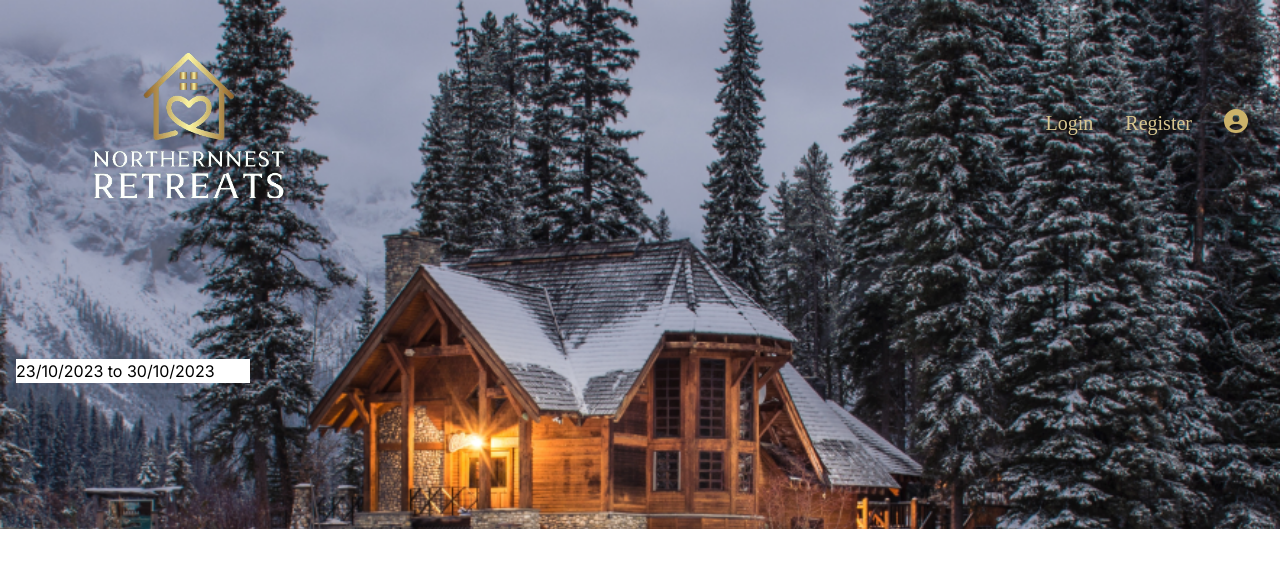
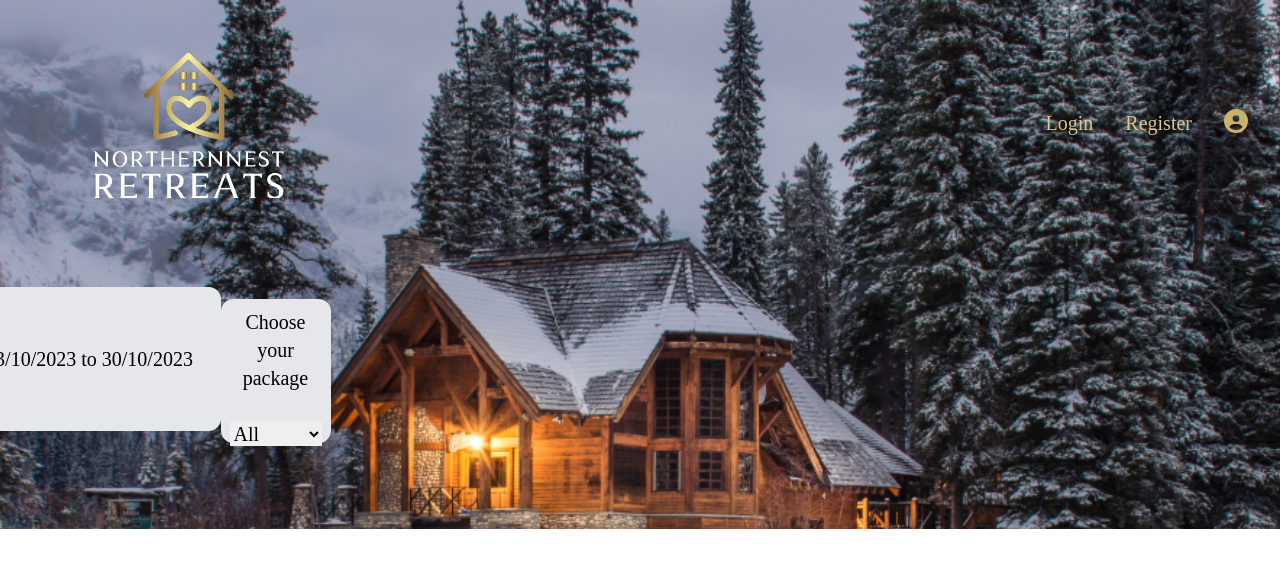
Before and after one commit to ulrikaha/Front-end-project-v1, a Next.js app: page / in a window 1280 px wide. Shown: the top 568 px of the page. Built offline with nearby package versions, Linux system fonts and the light colour scheme.

Commit message:
added packageSelector context and types

```diff
--- a/components/DateRangeComp.tsx
+++ b/components/DateRangeComp.tsx
@@ -3,7 +3,6 @@
 
 import { useEffect, useRef, useState } from 'react'
 import { DateRange } from 'react-date-range'
-
 import format from 'date-fns/format'
 import { addDays } from 'date-fns'
 
@@ -49,16 +48,18 @@ const hideOnClickOutside = (e: MouseEvent) => {
 
   return (
     <div className="calendarWrap">
-
-      <input
+ <div className="relative">
+        <input
         value={`${format(range[0].startDate, "dd/MM/yyyy")} to ${format(range[0].endDate, "dd/MM/yyyy")}`}
         readOnly
-                className="inputBox"
+                className="inputBox border rounded-xl p-2 h-36 w-100 font-custom text-xl text-center bg-gray-200"
                 onClick={ () => setOpen(open => !open) }
               />
 
-              <div ref={refOne}>
+
+
                 {open &&
+                  <div ref={refOne} className="absolute bg-gray-100 border rounded p-2 z-10">
                   <DateRange
                     onChange={item => {
                       if (item.selection.startDate && item.selection.endDate) {
@@ -76,9 +77,10 @@ const hideOnClickOutside = (e: MouseEvent) => {
                     direction="horizontal"
                     className="calendarElement"
                   />
-                }
+
               </div>
-
+            })
+            </div>
             </div>
           )
         }
--- a/components/NavbarSearch.tsx
+++ b/components/NavbarSearch.tsx
@@ -5,6 +5,7 @@ import Image from 'next/image';
 import { FontAwesomeIcon } from '@fortawesome/react-fontawesome';
 import { faUserCircle } from '@fortawesome/free-solid-svg-icons';
 import DateRangeComp from './DateRangeComp';
+import PackageSelector from './PackageSelector';
 
 
 const NavbarSearch = () => {
@@ -48,7 +49,10 @@ const NavbarSearch = () => {
 
                 </div>
 
-           <DateRangeComp /> {/* Datepicker*/}
+                <div className="w-full lg:w-64 flex items-center justify-center">
+          <DateRangeComp />
+          <PackageSelector />
+        </div>
 
         </nav>
     );
--- /dev/null
+++ b/components/PackageSelector.tsx
@@ -0,0 +1,33 @@
+'use client';
+
+
+import React, { useContext } from 'react';
+import { usePackage } from '../context/PackageContext';
+
+
+
+
+function PackageSelector() {
+const { selectedPackage, setSelectedPackage } = usePackage();
+
+const handlePackageChange = (selectedPackage: string) => {
+    setSelectedPackage(selectedPackage as unknown as Package);
+};
+
+  return (
+    <div className="inputBox border rounded-xl p-2 h-36 w-100 font-custom text-xl text-center bg-gray-200">
+    <label>Choose your package</label>
+    <br></br>
+    <br></br>
+    <select>
+        <option value="all">All</option>
+        <option value="deluxe">Deluxe</option>
+        <option value="standard">Standard</option>
+        <option value="basic">Budget</option>
+    </select>
+</div>
+
+  );
+}
+
+export default PackageSelector;
--- /dev/null
+++ b/context/PackageContext.tsx
@@ -0,0 +1,41 @@
+'use client';
+
+import React, { createContext, useContext, useState, Dispatch, SetStateAction } from 'react';
+
+// Define the properties of a package here
+interface Package {
+    category: string;
+    price: number;
+    name: string;
+    description: string;
+    rating: number;
+  }
+
+interface PackageContextValue {
+    selectedPackage: Package | null;
+    setSelectedPackage: Dispatch<SetStateAction<null | Package>>;
+}
+
+export const PackageContext = createContext<PackageContextValue>({
+    selectedPackage: null,
+    setSelectedPackage: () => {},
+});
+
+export function usePackage() {
+    return useContext(PackageContext);
+}
+
+export function PackageProvider({ children }: { children: React.ReactNode }) {
+    const [selectedPackage, setSelectedPackage] = useState<Package | null>(null);
+
+    const value: PackageContextValue = {
+        selectedPackage,
+        setSelectedPackage,
+    };
+
+    return (
+        <PackageContext.Provider value={value}>
+            {children}
+        </PackageContext.Provider>
+    );
+}
```
Also changed, not shown: types/types.d.ts (added, +7 -0 lines).
